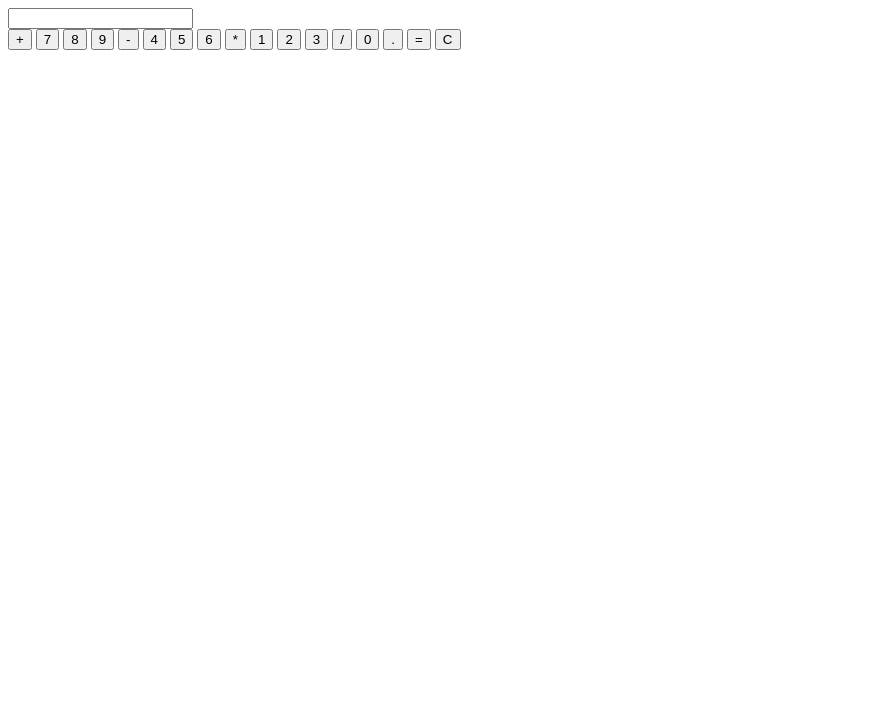
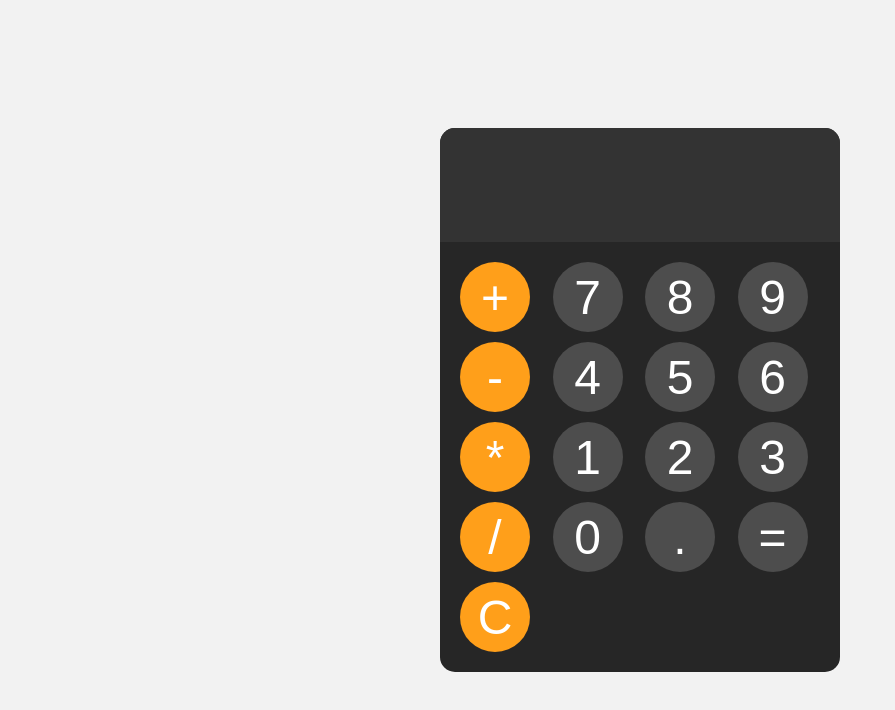
Before and after one commit to nabiieee/Simple-Calculator, a plain HTML site: page index.html in a window 1280 px wide. Shown: the whole page, without its empty margins (0-895 px from the left). Drawn offline with Linux system fonts and the light colour scheme.

Commit message:
updated css + js

```diff
--- a/index.html
+++ b/index.html
@@ -4,28 +4,29 @@
     <meta charset="UTF-8">
     <meta name="viewport" content="width=device-width, initial-scale=1.0">
     <title>Calculator made by Sucharita</title>
+    <link rel="stylesheet" href="styles.css">
 </head>
 <body>
   <div id="calculator">
-    <input id="display">
+    <input id="display" readonly>
     <div id="keys">
-       <button onclick="appendToDisplay('+')">+</button>
+       <button onclick="appendToDisplay('+')" class="operator-button">+</button>
        <button onclick="appendToDisplay('7')">7</button>
        <button onclick="appendToDisplay('8')">8</button>
        <button onclick="appendToDisplay('9')">9</button>
-       <button onclick="appendToDisplay('-')">-</button>
+       <button onclick="appendToDisplay('-')" class="operator-button">-</button>
        <button onclick="appendToDisplay('4')">4</button>
        <button onclick="appendToDisplay('5')">5</button>
        <button onclick="appendToDisplay('6')">6</button>
-       <button onclick="appendToDisplay('*')">*</button>
+       <button onclick="appendToDisplay('*')" class="operator-button">*</button>
        <button onclick="appendToDisplay('1')">1</button>
        <button onclick="appendToDisplay('2')">2</button>
        <button onclick="appendToDisplay('3')">3</button>
-       <button onclick="appendToDisplay('/')">/</button>
+       <button onclick="appendToDisplay('/')" class="operator-button">/</button>
        <button onclick="appendToDisplay('0')">0</button>
        <button onclick="appendToDisplay('.')">.</button>
        <button onclick="calculate()">=</button>
-       <button onclick="clearDisplay()">C</button>
+       <button onclick="clearDisplay()" class="operator-button">C</button>
     </div>
   </div>
 
--- a/script.js
+++ b/script.js
@@ -0,0 +1,19 @@
+const display = document.getElementById('display');
+
+function appendToDisplay(input){
+  display.value += input;
+}
+
+function clearDisplay(){
+ display.value = '';
+}
+
+function calculate(){
+    try{
+        display.value = eval(display.value);
+    }
+    catch(error){
+        display.value = 'Syntax Error'
+    }
+
+}
--- a/styles.css
+++ b/styles.css
@@ -0,0 +1,63 @@
+body{
+    margin: 0;
+    height: 100vh;
+    display: flex;
+    justify-content: center;
+    align-items: center;
+    background-color: hsl(0, 0%, 95%);
+}
+
+button {
+  width: 70px;
+  height: 70px;
+  border-radius: 50px;
+  border: none;
+  background-color: hsl(0, 0%, 30%);
+  color: white;
+  font-size: 3rem;
+  cursor: pointer;
+}
+
+button:hover{
+    background-color: hsl(0, 0%, 40%);;
+}
+
+button:active{
+ background-color: hsl(0, 0%, 50%);
+}
+
+
+#keys {
+  display: grid;
+  grid-template-columns: repeat(4, 1fr);
+  gap: 10px;
+  padding: 20px;
+}
+
+#calculator {
+    font-family: sans-serif;
+    background-color: hsl(0, 0%, 15%);
+    border-radius: 15px;
+    max-width: 400px;
+    overflow: hidden;
+}
+
+#display{
+    width: 100%;
+    padding: 20px;
+    font-size: 4rem;
+    text-align: left;
+    border: none;
+    background-color: hsl(0, 0%, 20%);
+    color: white;
+}
+
+.operator-button{
+    background-color: hsl(35, 100%, 55%);
+}
+.operator-button:hover{
+    background-color: hsl(35, 100%, 65%);
+}
+.operator-button:active{
+    background-color: hsl(35, 100%, 75%);
+}
```
